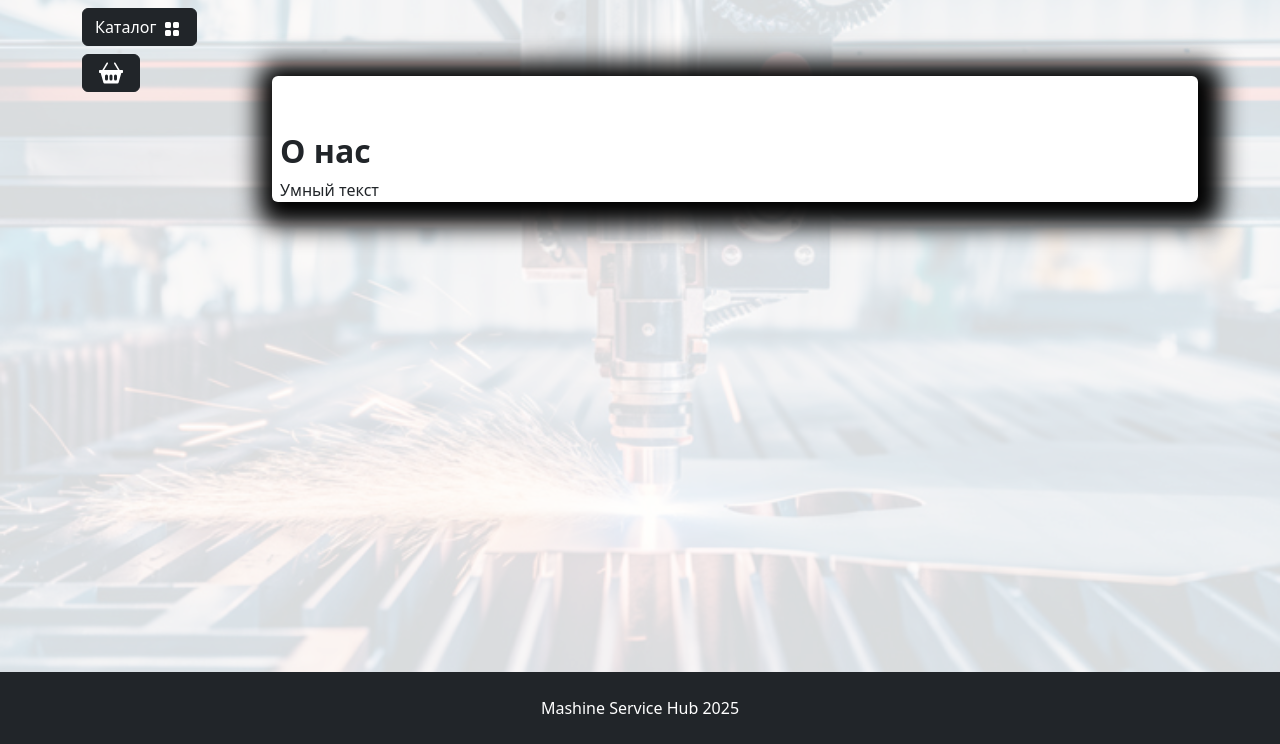
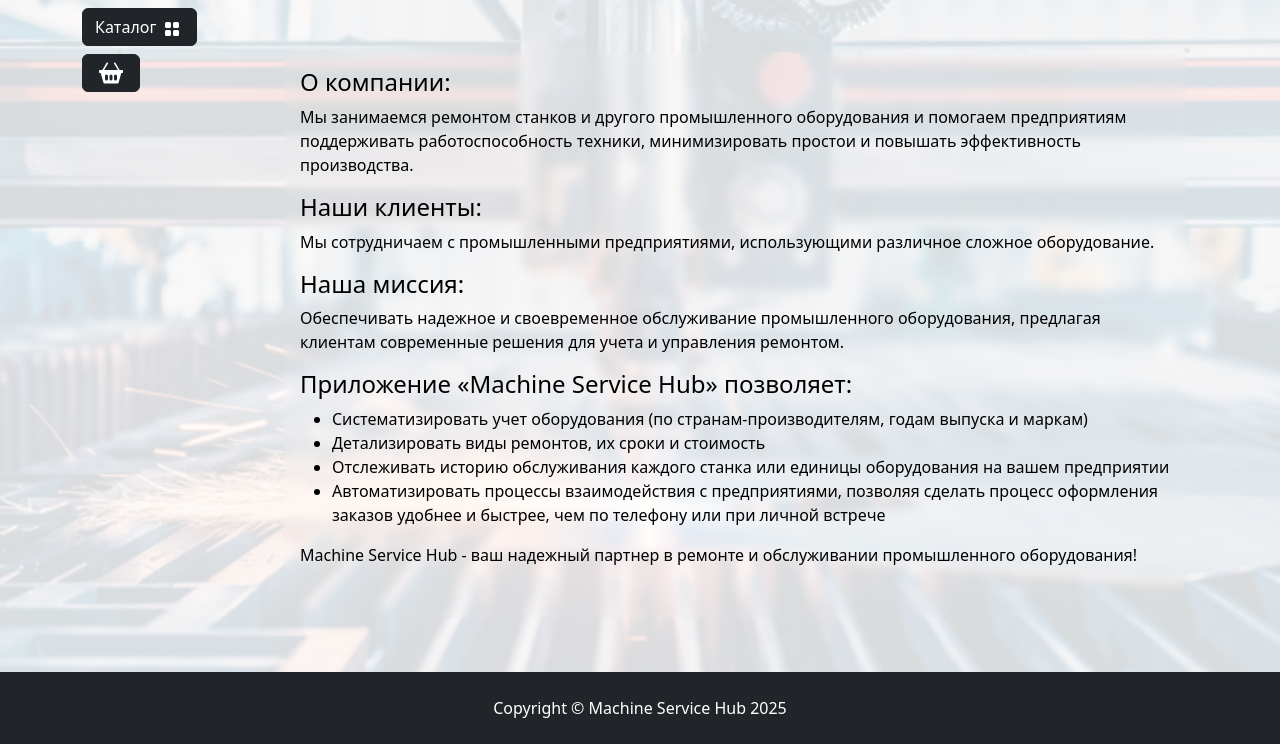
Before and after one commit to MSH-2025/MSH-MyVersion, a Django app: page /about in a window 1280 px wide. Shown: the part 56-800 px from the top of the page. Run offline with Django 4.2, Linux system fonts and the light colour scheme; data comes from the database, SQL or seed files in the repository; parts of the project's set-up code (start-up, migrations or seed data) failed here and were passed over; some libraries are stand-ins or nearby versions.

Commit message:
hot fix 13may

```diff
--- a/main/templates/main/about.html
+++ b/main/templates/main/about.html
@@ -3,25 +3,68 @@
 
 {% block css %}
 <link rel="stylesheet" href="{% static "deps/css/my_footer_css.css" %}">
-{% endblock  %}
+<style>
+    /* Стили для прокрутки и основного контента */
+    .scroll-container {
+        max-height: 70vh; /* Ограничение высоты контейнера */
+        overflow-y: auto; /* Вертикальная прокрутка */
+        padding-right: 15px; /* Чтобы контент не заезжал под скроллбар */
+        margin-bottom: 20px;
+        background-color: transparent !important; /* Прозрачный фон */
+    }
 
+    /* Стиль карточки с прозрачным фоном */
+    .transparent-card {
+        background-color: transparent !important; /* Прозрачный фон */
+        border: none; /* Убираем границу */
+        backdrop-filter: blur(5px); /* Эффект размытия фона */
+    }
+
+    /* Стиль для скроллбара */
+    .scroll-container::-webkit-scrollbar {
+        width: 8px;
+    }
+
+    .scroll-container::-webkit-scrollbar-track {
+        background: transparent !important; /* Прозрачный фон */
+        border-radius: 4px;
+    }
+
+    .scroll-container::-webkit-scrollbar-thumb {
+        background: transparent !important; /* Прозрачный фон */
+        border-radius: 4px;
+    }
+
+    .scroll-container::-webkit-scrollbar-thumb:hover {
+        background: rgba(85, 85, 85, 0.7); /* Более темный при наведении */
+    }
+</style>
+{% endblock %}
 
 {% block modal_cart %}
 {% include "includes/cart_button.html" %}
 {% endblock modal_cart %}
 
+{% block content %}
+<div class="container mt-4">
 
-{% block content %}
-    <div class="mt-5 pt-5 bg-white custom-shadow rounded">
-        <h2 class="m-2"><strong>{{ content }}</strong></h2>
-        <p class="m-2">{{ text_on_page }}</p>
+
+    <div class="card transparent-card">
+        <div class="card-body scroll-container">
+            {% if safe %}
+                <div class="text-black">{{ text_on_page|safe }}</div>
+            {% else %}
+                <p class="text-black">{{ text_on_page }}</p>
+            {% endif %}
+        </div>
     </div>
+</div>
 {% endblock %}
 
-{% comment %} {% block footer %}
-<footer class="py-4 bg-dark">
+{% block footer %}
+<footer class="py-4 bg-dark mt-auto">
     <div class="container">
-        <p class="m-0 text-center text-white">Copyright &copy; Home Python Hub Studio 2025</p>
+        <p class="m-0 text-center text-white">Copyright &copy; Machine Service Hub 2025</p>
     </div>
 </footer>
-{% endblock %} {% endcomment %}
+{% endblock %}
--- a/main/urls.py
+++ b/main/urls.py
@@ -7,5 +7,7 @@
 urlpatterns = [
     path('', views.index, name='index'),
     path('about', views.about, name='about'),
+    path('contact', views.contact, name='contact'),  # тут добавила
+    path('delivery', views.delivery, name='delivery'),  # тут добавила
 
 ]
--- a/main/views.py
+++ b/main/views.py
@@ -13,11 +13,107 @@
     }
     return render(request, 'main/index.html', context)
 
+
 def about(request):
+    about_text = """
+
+    <h4>О компании:</h4>
+    <p>Мы занимаемся ремонтом станков и другого промышленного оборудования и помогаем предприятиям поддерживать работоспособность техники,
+    минимизировать простои и повышать эффективность производства.</p>
+
+    <h4>Наши клиенты:</h4>
+    <p>Мы сотрудничаем с промышленными предприятиями, использующими различное сложное оборудование.</p>
+
+    <h4>Наша миссия:</h4>
+    <p>Обеспечивать надежное и своевременное обслуживание промышленного оборудования, предлагая клиентам современные решения для учета и управления ремонтом.</p>
+
+    <h4>Приложение «Machine Service Hub» позволяет:</h4>
+    <ul>
+        <li>Систематизировать учет оборудования (по странам-производителям, годам выпуска и маркам)</li>
+        <li>Детализировать виды ремонтов, их сроки и стоимость</li>
+        <li>Отслеживать историю обслуживания каждого станка или единицы оборудования на вашем предприятии</li>
+        <li>Автоматизировать процессы взаимодействия с предприятиями, позволяя сделать процесс оформления заказов удобнее и быстрее, чем по телефону или при личной встрече</li>
+    </ul>
+
+    <p>Machine Service Hub - ваш надежный партнер в ремонте и обслуживании промышленного оборудования!</p>
+    """
+
     context = {
-        'title': "Machine Service Hub - О нас",
-        'content': "О нас",
-        'text_on_page': "Умный текст"
-
+        'title': "Machine Service Hub",
+        'text_on_page': about_text,
+        'safe': True
     }
     return render(request, 'main/about.html', context)
+
+
+def contact(request):
+    contact_text = """
+
+    <h3>Контакты</h3>
+    <p> <p>
+
+    <h4>Главный офис:</h4>
+    <p>г. Пермь, ул. Ленина, д. 17, офис 305</p>
+    <p>Часы работы: Пн - Пт: 09:00 - 18:00 (по местному времени)</p>
+
+    <h4>Телефоны:</h4>
+    <ul>
+        <li>Бесплатный по России: 8 (800) 456-78-99</li>
+        <li>Мобильный (WhatsApp/Telegram): +7 (912) 555-66-77</li>
+        <li>Городской: +7 (342) 123-45-67</li>
+    </ul>
+
+    <h4>Электронная почта:</h4>
+    <ul>
+        <li>Общие вопросы: <a href="mailto:info@machineservicehub.ru">info@machineservicehub.ru</a></li>
+        <li>Техподдержка приложения: <a href="mailto:support@machineservicehub.ru">support@machineservicehub.ru</a></li>
+    </ul>
+    """
+
+    context = {
+        #'title': "Machine Service Hub",
+        'text_on_page': contact_text,
+        'safe': True
+    }
+    return render(request, 'main/about.html', context)
+
+
+
+def delivery(request):
+    delivery_text = """
+
+    <h4>Способы доставки</h4>
+    <p> <p>
+
+    <ul>
+    <li>Курьерская доставка</li>
+    <p>Быстрая отправка заказов через СДЭК, DHL, Boxberry и другие транспортные компании.  Сроки: 1–7 дней (в зависимости от региона)</p>
+
+    <li>Транспортными компаниями</li>
+    <p>Доставка крупногабаритного оборудования и станков через ПЭК, Деловые Линии, ЖД-перевозки.  Рассчитывается индивидуально</p>
+    </ul>
+
+    <h4>Способы оплаты</h4>
+
+    <ul>
+    <li>Безналичный расчет</li>
+    <p>Оплата по счету для юридических лиц и ИП (с НДС или без).</p>
+
+    <li>Наличные</li>
+    <p>Оплата на месте при самовывозе</p>
+    </ul>
+
+    <h4>Гарантии и возврат</h4>
+
+    <ul>
+    <li>Контроль качества – все детали и оборудование проверяются перед отправкой.</li>
+    <li>Возврат и обмен – в течение 14 дней при наличии заводского брака (согласно законодательству РФ).</li>
+    </ul>
+    """
+
+    context = {
+        #'title': "Machine Service Hub",
+        'text_on_page': delivery_text,
+        'safe': True
+    }
+    return render(request, 'main/about.html', context)
--- a/templates/base.html
+++ b/templates/base.html
@@ -39,8 +39,8 @@
                                 Информация
                             </a>
                             <ul class="dropdown-menu">
-                                <li><a class="dropdown-item  text-white" href="#">Доставка и оплата</a></li>
-                                <li><a class="dropdown-item  text-white" href="#">Контактная информация</a></li>
+                                <li><a class="dropdown-item  text-white" href="{% url "main:delivery" %}">Доставка и оплата</a></li>
+                                <li><a class="dropdown-item  text-white" href="{% url "main:contact" %}">Контактная информация</a></li>
                                 <li><a class="dropdown-item  text-white" href="{% url "main:about" %}">Про нас</a></li>
                             </ul>
                         </li>
@@ -59,8 +59,7 @@
                                 data-bs-toggle="dropdown" aria-expanded="false">
                                 Мой профиль
                             </a>
-                            <ul class="dropdown-menu">
-                                <li><a class="dropdown-item  text-white" href="carts/cart.html">Корзина</a></li>
+                            <ul class="dropdown-menu"
                                 <li><a class="dropdown-item  text-white" href="{% url "user:profile" %}">Личный кабинет</a>
                                 </li>
                                 {% if user.is_admin or user.is_staff %}
```
Also changed, not shown: goods/templates/goods/catalog.html (+3 -5 lines), media/machine_images/1e694cnlwdjfk6j8o8h38mr39ylx9ml8.jpg (added), media/machine_images/6413735642.jpg (added), media/machine_images/sv3.jpg (added), media/machine_images/sverlilnyj-stanok-optidrill-b17pro-basic.jpg (added), media/machine_images/ток1gh-1440w-3-tokarnyi-stanok-po-metallu-380v_F4Jgce0-29244.png (added), media/machine_images/ток2001_original.jpg (added), media/machine_images/ток4images.jpeg (added), media/machine_images/фре111.jpg (added), media/machine_images/фре22images.jpeg (added), media/machine_images/фре3frezernii-stanok-2.jpg (added), media/machine_images/фре4images.jpeg (added), media/users_images/sv3.jpg (added), 1 other file.
